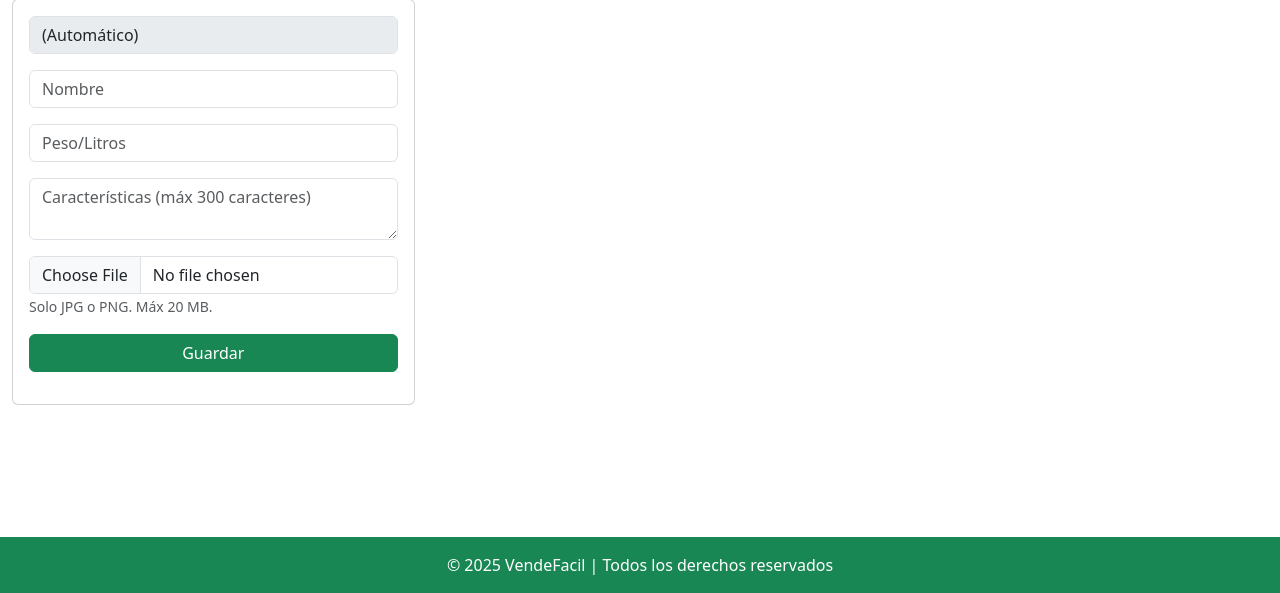
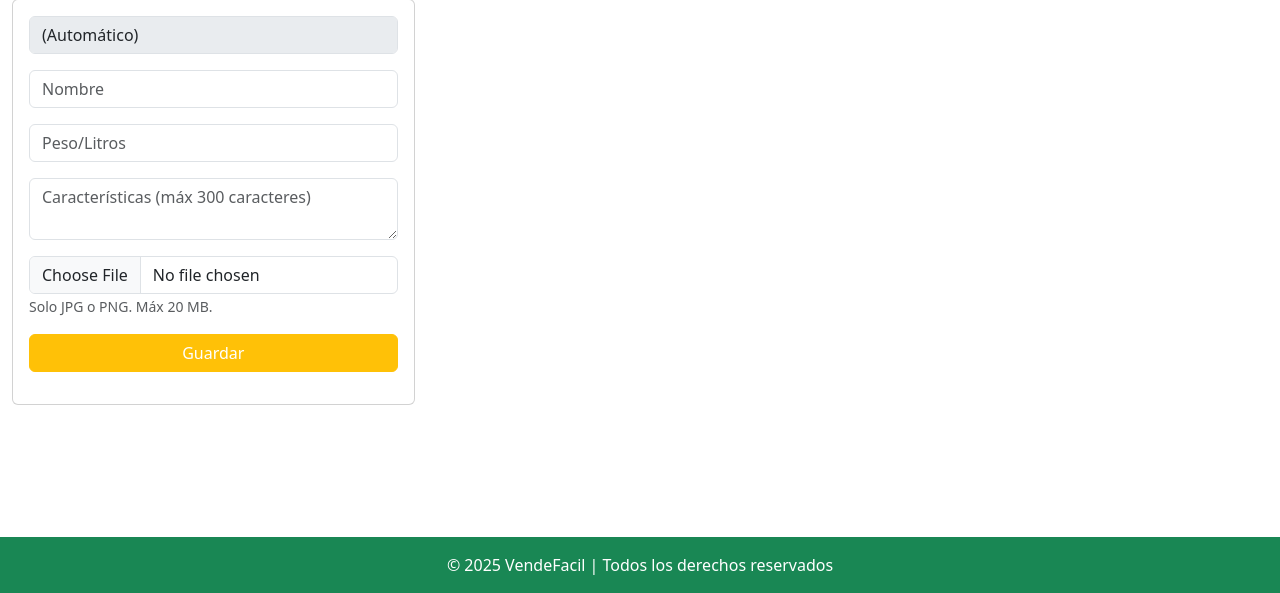
Before and after one commit to Miles-Arts/vendefacilnew, a Django app: page / in a window 1280 px wide. Shown: the part 207-800 px from the top of the page. Run offline with Django 5.2, Linux system fonts and the light colour scheme; data that the repository does not hold is empty.

Commit message:
Actualización de archivos antes de push

```diff
--- a/Productos/Producto/templates/gestionProducto.html
+++ b/Productos/Producto/templates/gestionProducto.html
@@ -34,7 +34,7 @@
                     <small class="form-text text-muted">Solo JPG o PNG. Máx 20 MB.</small>
                 </div>
                 <div class="form-group mb-3">
-                    <button type="submit" class="btn btn-success w-100 btn-block text-white">Guardar</button>
+                    <button type="submit" class="btn btn-warning w-100 btn-block text-white">Guardar</button>
                 </div>
                 </form>
             </div>
```
